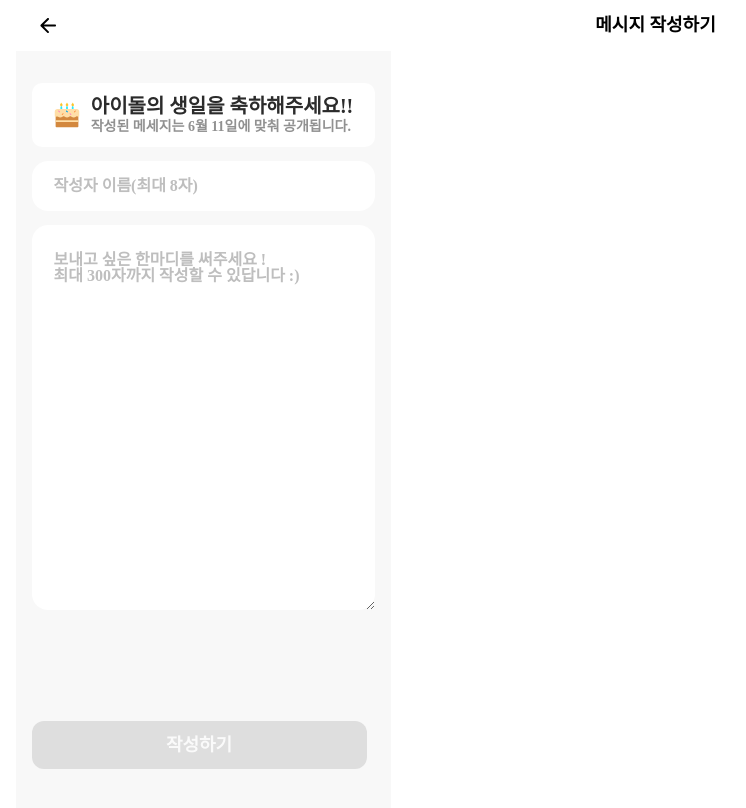
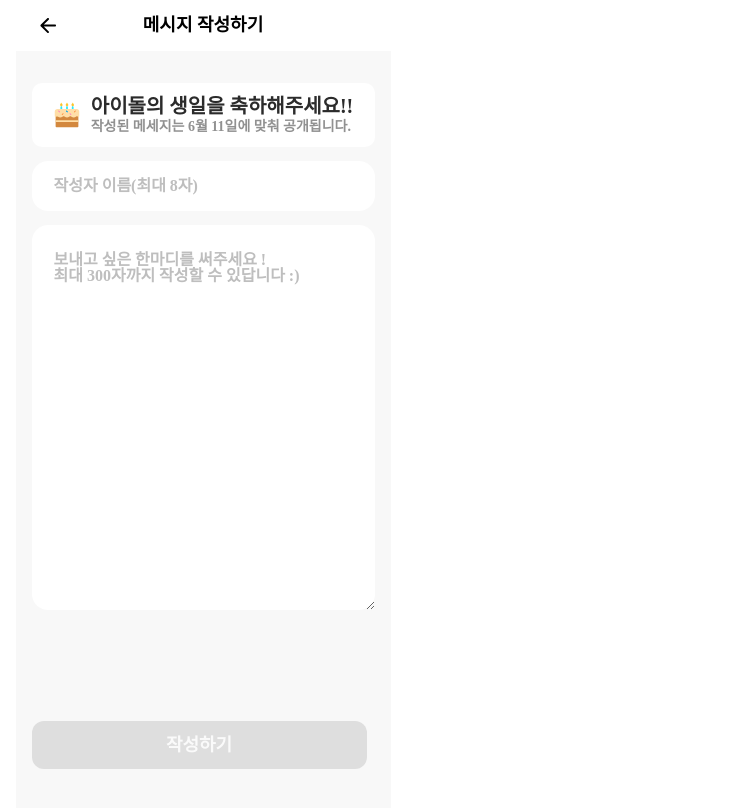
Before and after one commit to KUIT-Hackathon/Hackathon-FE, a React (Vite) app: page /paper/write in a window 1280 px wide. Shown: the top 808 px of the page, without its empty margins (437-1183 px from the left). Built offline with nearby package versions, Linux system fonts and the light colour scheme.

Commit message:
Fix: Header 수정

```diff
--- a/src/components/Header.tsx
+++ b/src/components/Header.tsx
@@ -1,7 +1,6 @@
 import * as React from 'react';
 import styled from 'styled-components';
 import arrowBack from '../assets/icon/header/arrowBack.svg';
-import whitePlus from '../assets/icon/header/whitePlus.svg';
 
 interface HeaderProps {
   title: string;
@@ -9,20 +8,32 @@ interface HeaderProps {
 
 const Wrapper = styled.div`
   height: 51px;
+  width: 100%;
+`;
+
+const EmptySpace = styled.div`
+  height: 51px;
 `;
 
 const Container = styled.div`
   position: fixed;
   top: 0;
-  width: 100%;
   height: 51px;
+  display: flex;
   padding: 12px 20px;
-  display: flex;
   align-items: center;
-  justify-content: space-between;
+  justify-content: center;
   box-sizing: border-box;
   background-color: #fff;
-  h1 {
+  min-width: 375px;
+`;
+
+const ArrowIcon = styled.img`
+  position: absolute;
+  left: 20px;
+`;
+
+const Title = styled.span`
   width: 143px;
   color: #000;
   text-align: center;
@@ -30,17 +41,16 @@ const Container = styled.div`
   font-size: 18px;
   font-weight: 600;
   line-height: 150%;
-  }
 `;
 
 const Header: React.FC<HeaderProps> = ({ title }) => {
   return (
     <Wrapper>
       <Container>
-        <img src={arrowBack} alt="뒤로가기" />
-        <h1>{title}</h1>
-        <img src={whitePlus} alt="빈칸" />
+        <ArrowIcon src={arrowBack} alt="뒤로가기" />
+        <Title>{title}</Title>
       </Container>
+      <EmptySpace></EmptySpace>
     </Wrapper>
   );
 };
```
Lines whose indentation alone changed are shown as unchanged.
